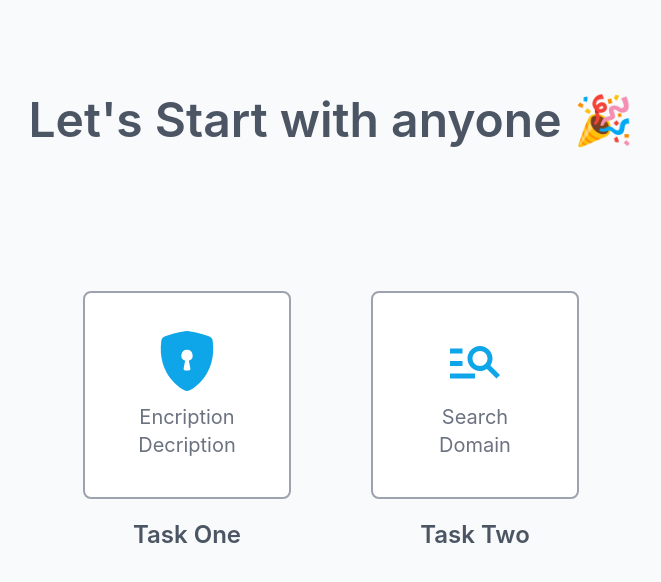
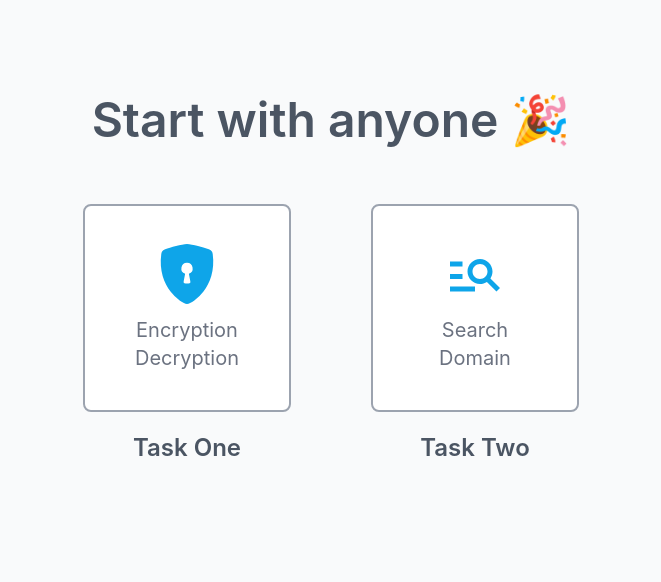
Before and after one commit to urmirahman/renata-intern-task, a React (Create React App) app: page / in a window 1280 px wide. Shown: the top 582 px of the page, without its empty margins (309-970 px from the left). Built offline with nearby package versions, Linux system fonts and the light colour scheme.

Commit message:
🔨:fixed issue

```diff
--- a/src/pages/Decode.jsx
+++ b/src/pages/Decode.jsx
@@ -72,17 +72,17 @@ function Decode() {
       <div className="w-full sm:w-4/5 md:w-5/7 lg:w-1/2 ">
         <div className="flex justify-center my-5">
           <Link to="/">
-            <a className="bg-red-500 px-8 py-3 m-2 rounded text-white font-bold bg-opacity-90">
+            <a className="bg-red-500 px-4 py-2 sm:px-8 sm:py-3 m-2 rounded text-white font-bold bg-opacity-90">
               Home
             </a>
           </Link>
           <Link to="/encode">
-            <a className="bg-red-500 px-8 py-3 m-2 rounded text-white font-bold bg-opacity-90">
+            <a className="bg-red-500 px-4 py-2 sm:px-8 sm:py-3 m-2 rounded text-white font-bold bg-opacity-90">
               Encode
             </a>
           </Link>
           <Link to="/decode">
-            <a className="bg-red-700 px-8 py-3 m-2 rounded text-white font-bold bg-opacity-90">
+            <a className="bg-red-700 px-4 py-2 sm:px-8 sm:py-3 m-2 rounded text-white font-bold bg-opacity-90">
               Decode
             </a>
           </Link>
@@ -96,7 +96,7 @@ function Decode() {
           } `}
         >
           <div className="mb-10 flex justify-center">
-            <span className="text-2xl font-bold text-white">
+            <span className="text-2xl font-bold text-white text-center">
               let's Decode your message 👩‍💻
             </span>
           </div>
--- a/src/pages/Encode.jsx
+++ b/src/pages/Encode.jsx
@@ -79,17 +79,17 @@ function Encode() {
       <div className="w-full sm:w-4/5 md:w-5/7 lg:w-1/2 ">
         <div className="flex justify-center my-5">
         <Link to="/">
-            <a className="bg-red-500 px-8 py-3 m-2 rounded text-white font-bold bg-opacity-90">
+            <a className="bg-red-500 px-4 py-2 sm:px-8 sm:py-3 m-2 rounded text-white font-bold bg-opacity-90">
               Home
             </a>
           </Link>
           <Link to="/encode">
-            <a className="bg-red-700 px-8 py-3 m-2 rounded text-white font-bold bg-opacity-90">
+            <a className="bg-red-700 px-4 py-2 sm:px-8 sm:py-3 m-2 rounded text-white font-bold bg-opacity-90">
               Encode
             </a>
           </Link>
           <Link to="/decode">
-            <a className="bg-red-500 px-8 py-3 m-2 rounded text-white font-bold bg-opacity-90">
+            <a className="bg-red-500 px-4 py-2 sm:px-8 sm:py-3 m-2 rounded text-white font-bold bg-opacity-90">
               Decode
             </a>
           </Link>
@@ -103,7 +103,7 @@ function Encode() {
           } `}
         >
           <div className="mb-10 flex justify-center">
-            <span className="text-2xl font-bold text-white">
+            <span className="text-2xl font-bold text-white text-center">
               Play with your message 🎭
             </span>
           </div>
--- a/src/pages/Home.jsx
+++ b/src/pages/Home.jsx
@@ -5,13 +5,13 @@ import { MdManageSearch } from "react-icons/md";
 
 const Home = () => {
   return (
-    <div className="h-screen bg-gray-50">
+    <div className="h-screen bg-gray-50 flex flex-col">
       <div className="text-center pt-10 sm:pt-16 md:pt-24">
         <span className="text-2xl sm:text-3xl md:text-5xl font-semibold text-gray-600 ">
-          Let's Start with anyone 🎉
+          Start with anyone 🎉
         </span>
       </div>
-      <div className="p-10 h-2/3 flex justify-center items-center">
+      <div className="p-10 h-auto flex flex-col md:flex-row justify-center items-center">
         <Link to="/encode">
           <a className="flex flex-col justify-center items-center   group cssanimation fadeInLeft">
             <div className="group-hover:shadow-xl bg-white text-xl h-52 w-52 rounded-lg border-2 border-gray-400 p-10 mx-10 my-5 flex flex-col justify-center items-center">
@@ -19,7 +19,7 @@ const Home = () => {
                 <BsShieldLockFill className="text-6xl text-sky-500 mb-3" />
               </span>
               <span className="text-center text-gray-500">
-                Encription Decription
+                Encryption Decryption
               </span>
             </div>
             <span className="text-2xl  capitalize group-hover:text-cyan-600 font-semibold text-gray-600">
--- a/src/pages/SearchDomain.jsx
+++ b/src/pages/SearchDomain.jsx
@@ -101,7 +101,7 @@ const SearchDomain = () => {
   return (
     <div className="h-auto flex  justify-center  items-center  pb-24 bg-opacity-50 bg-gradient-to-r from-cyan-50 via-cyan-300 to-sky-100">
       <div
-        className={`  h-auto mt-16 sm:mt-24  sm:w-4/5 md:w-5/7 lg:w-2/3 rounded-lg shadow-lg border m-3 bg-white `}
+        className={`  h-auto mt-16 sm:mt-24  sm:w-4/5 md:w-5/7 lg:w-2/3 rounded-lg shadow-lg border m-3 py-10 bg-white `}
       >
         <div className="m-3">
           <Link to="/">
@@ -232,7 +232,7 @@ const SearchDomain = () => {
             <div className="flex justify-center items-center w-full my-5">
               <button
                 onClick={findLearnLink}
-                className="px-6 py-2 text-lg font-semibold text-white bg-cyan-600 rounded-lg"
+                className="px-6 py-2 text-lg font-semibold text-white bg-cyan-600 rounded-lg hover:bg-cyan-700"
               >
                 Search Information
               </button>
```
